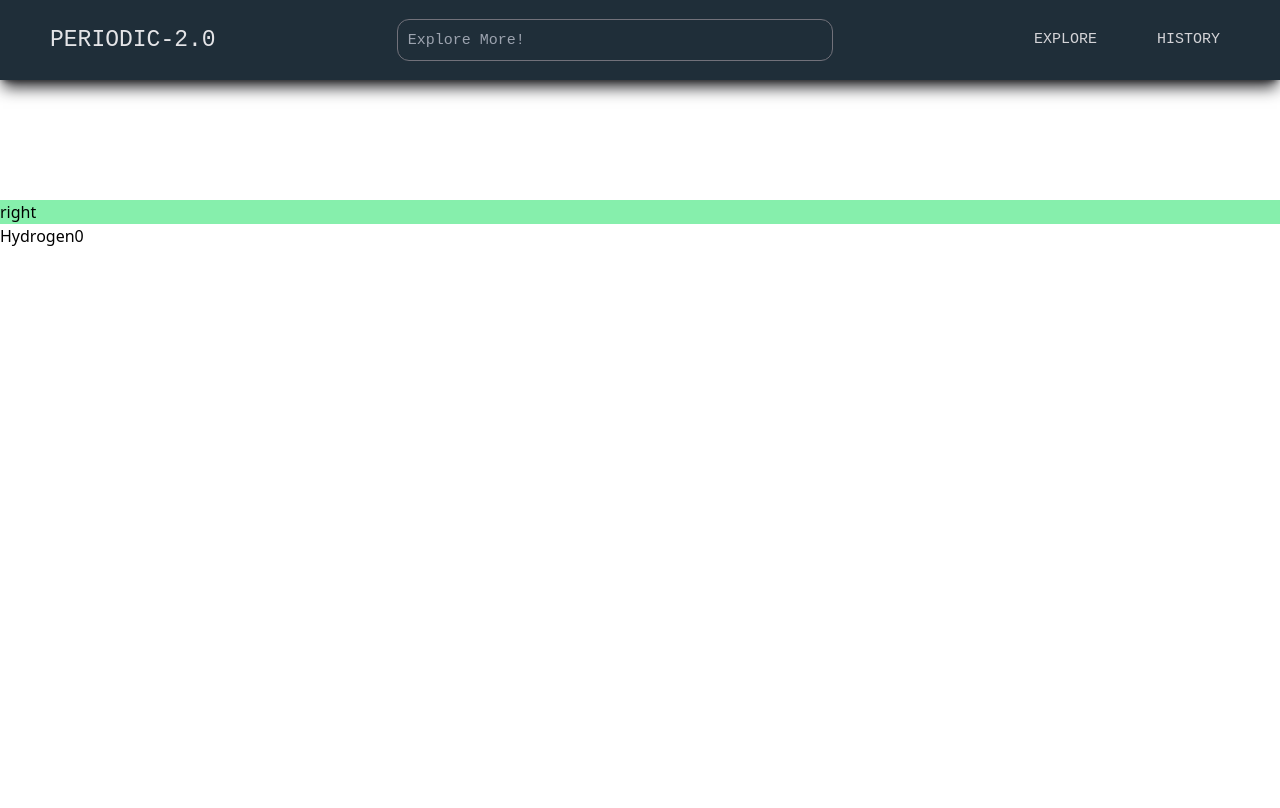
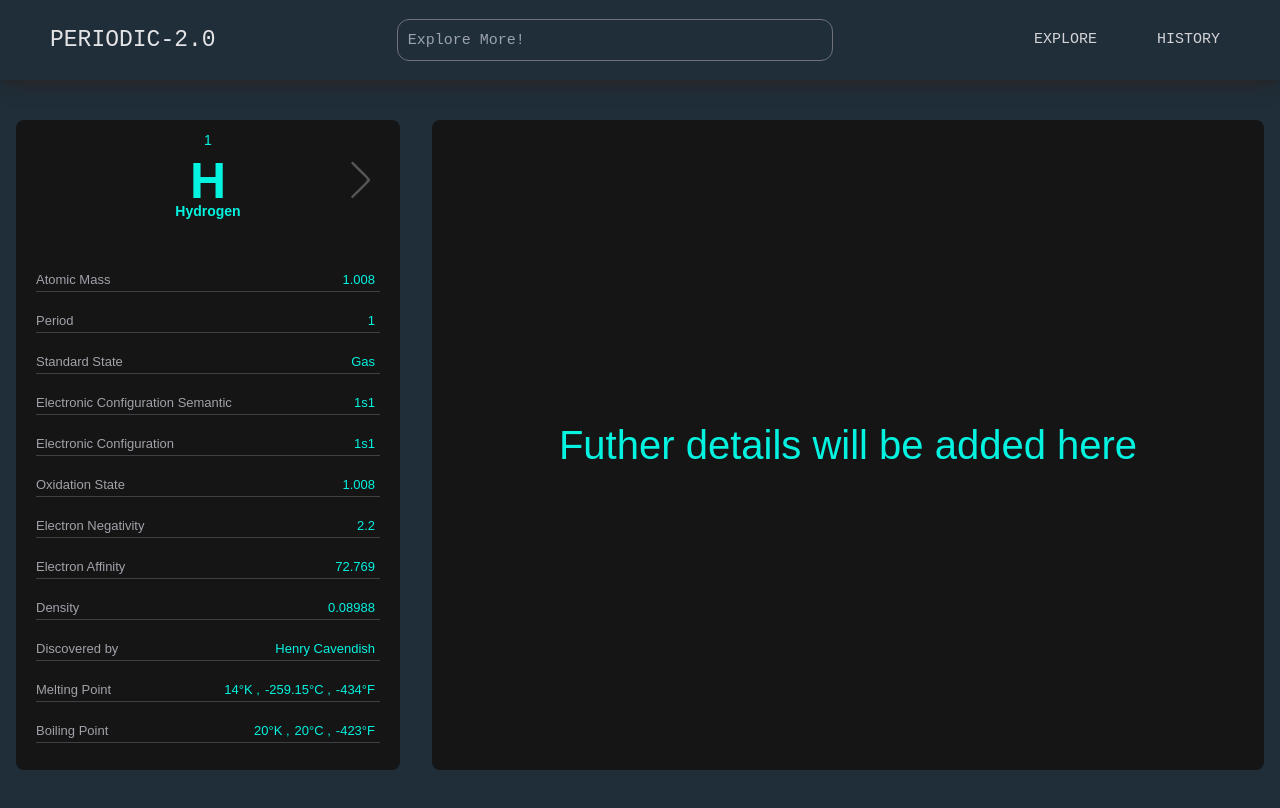
Before and after one commit to priyanshu082/periodix, a Next.js app: page /elementpage in a window 1280 px wide. Shown: the top 808 px of the page. Built offline with nearby package versions, Linux system fonts and the light colour scheme.

Commit message:
element page is compelte

```diff
--- a/src/app/elementpage/page.jsx
+++ b/src/app/elementpage/page.jsx
@@ -1,49 +1,14 @@
 'use client'
-import { myDebounce } from '@/utils/debounce'
-import  {usePeriodicTable}  from '../../useContext/UseContext'
-import React, { useState } from 'react'
+import ElementDetail from '@/components/ElementDetail'
+import React from 'react'
+
 
 const Page = () => {
-
-
-    const [tableData,element,setElement,number,setNumber]=usePeriodicTable()
-
-
-    const updateElement=(number)=>{
-        setElement(tableData[number])
-    }
-
-
-
-    console.log(number)
-     console.log(element)
-     console.log(tableData[number])
-
-    return (
-      <div className='pt-[200px]'>
-        <div
-        className={`${number===0 ? "hidden" : "flex"} bg-yellow-300`}
-        onClick={() => setNumber(prevNumber => {
-            const newNumber = prevNumber - 1;
-            updateElement(newNumber);
-            return newNumber;
-        })}
-        >
-            left
-        </div>
-        <div
-        className={`${number===117 ? "hidden" : "flex"} bg-green-300`}
-        onClick={() => setNumber(prevNumber => {
-            const newNumber = prevNumber + 1;
-            updateElement(newNumber);
-            return newNumber;
-        })}        >
-            right
-        </div>
-        {element.name}
-            {number}
-      </div>
-    )
+  return (
+    <div className='flex flex-row py-[120px] bg-[#1f2e39] justify-center gap-8'>
+        <ElementDetail/>
+    </div>
+  )
 }
 
 export default Page
--- /dev/null
+++ b/src/components/ElementDetail.jsx
@@ -0,0 +1,134 @@
+'use client'
+import  {usePeriodicTable}  from '../useContext/UseContext'
+import React, { useState } from 'react'
+import arrow from '../../public/next.svg'
+import Image from 'next/image'
+import { ElementData, colorCode } from '@/utils/utils'
+
+const ElementDetail = () => {
+
+
+    const [tableData,element,setElement,number,setNumber]=usePeriodicTable()
+
+
+    const updateElement=(number)=>{
+        setElement(tableData[number])
+    }
+
+    console.log(element)
+
+    return (
+
+     <div className='flex flex-row w-full justify-around'>
+{/* left section */}
+      <div
+      className='w-[30%] h-[650px] bg-[#151515] rounded-lg'>
+
+
+        {/* upper section */}
+        <div className='flex flex-row justify-around text-white py-[10px] poppins '>
+
+{number!==0 ? (  <div
+        className={` w-[50px] rotate-180 flex justify-center items-center cursor-pointer`}
+        onClick={() => setNumber(prevNumber => {
+            const newNumber = prevNumber - 1;
+            updateElement(newNumber);
+            return newNumber;
+        })}
+        >
+           <Image src={arrow} />
+        </div>)
+        :
+        (<div
+            className={`opacity-0 w-[50px] rotate-180 flex justify-center items-center`}
+            >
+               <Image src={arrow} />
+            </div>)}
+
+
+      {/* element detail */}
+            <div
+            style={{
+                color:colorCode[element.category]
+            }}
+            className='text-white text-[14px] text-center flex flex-col justify-center items-center w-[50%]'>
+                <div className='w-fit px-[25px] hover:scale-110 transition-all duration-300 ease-in-out cursor-pointer'>
+                <p>{element.number}</p>
+                <div className='leading-[30px] pt-[15px]'>
+                <p className='text-[50px] font-bold'>{element.symbol}</p>
+                <p className='font-bold'>{element.name}</p>
+                </div>
+                </div>
+
+            </div>
+
+
+{number!==117 ? (  <div
+        className={` w-[50px] flex justify-center items-center cursor-pointer`}
+        onClick={() => setNumber(prevNumber => {
+            const newNumber = prevNumber + 1;
+            updateElement(newNumber);
+            return newNumber;
+        })}
+        >
+           <Image src={arrow}/>
+        </div>):( <div
+        className={`opacity-0 w-[50px] flex justify-center items-center`}
+
+        >
+           <Image src={arrow}/>
+        </div>)}
+
+        </div>
+
+        {/* lower section */}
+        <div
+        style={{
+            color:colorCode[element.category]
+        }}
+        className=' w-[100%] px-[20px] poppins pt-[15px] '>
+
+        {ElementData.map((data)=>(
+    <div key={data.id} className='flex flex-row justify-between border-b-[0.5px] border-zinc-700 mt-[18.5px] pb-[2px] text-[13px]'>
+    <span className='text-zinc-400 '>{data.name}</span>
+    <span className='pr-[5px]'>{element[data.detail]}</span>
+    </div>
+        ))}
+
+    <div className='flex flex-row justify-between border-b-[0.5px] border-zinc-700 mt-[18.5px] pb-[2px] text-[13px]'>
+    <span className='text-zinc-400 '>Melting Point</span>
+    <div>
+    <span className='pr-[5px]'>{Math.round(element.melt)}°K ,</span>
+    <span className='pr-[5px]'>{Math.round(element.melt)-273.15}°C ,</span>
+    <span className='pr-[5px]'>{Math.round((element.melt - 273.15) * 1.8) + 32}°F</span>
+    </div>
+    </div>
+
+    <div className='flex flex-row justify-between border-b-[0.5px] border-zinc-700 mt-[18.5px] pb-[2px] text-[13px]'>
+    <span className='text-zinc-400 '>Boiling Point</span>
+    <div>
+    <span className='pr-[5px]'>{Math.round(element.boil)}°K ,</span>
+    <span className='pr-[5px]'>{Math.round(element.boil)}°C ,</span>
+    <span className='pr-[5px]'>{Math.round((element.boil - 273.15) * 1.8) + 32}°F</span>
+    </div>
+    </div>
+
+        </div>
+
+      </div>
+
+      {/* rightsection */}
+
+      <div
+      style={{
+        color:colorCode[element.category]
+      }}
+
+      className='w-[65%] h-[650px] bg-[#151515] rounded-lg text-[40px] poppins flex flex-col justify-center items-center'>
+        Futher details will be added here
+      </div>
+        </div>
+    )
+}
+
+export default ElementDetail
--- a/src/components/Navabr.jsx
+++ b/src/components/Navabr.jsx
@@ -4,6 +4,7 @@ import SearchElementCard from "./SearchElementCard";
 
 import { myDebounce } from "@/utils/debounce";
 import { usePeriodicTable } from "../useContext/UseContext";
+import Link from "next/link";
 
 const Navabr = () => {
   const data = require("../utils/data.json");
@@ -44,9 +45,14 @@ const Navabr = () => {
       {/* navbar content  */}
       <div className=" flex flex-row justify-between items-center pr-[40px]">
         {/* logo */}
+        <Link
+        href='/'
+        >
         <div className="h-[60px] w-fit text-[23px] text-center flex justify-center items-center ml-[50px]">
           PERIODIC-2.0
         </div>
+        </Link>
+
 
         {/* searchbar */}
         <div className="flex flex-row items-center border-[0.5px] border-zinc-500 rounded-xl pr-[10px]">
@@ -90,7 +96,9 @@ const Navabr = () => {
         <div className="mt-[20px] w-[100%] h-[420px]">
           <div className="w-[100%] h-[90%] overflow-scroll scrollbar-hide">
             {filterData.map((data, key) => (
-              <div
+              <Link
+              href='/elementpage'>
+                 <div
               onClick={()=>setNumber(prevNumber=>{
                 const newNumber=data.number-1;
                 updateElement(newNumber);
@@ -100,6 +108,8 @@ const Navabr = () => {
               key={key} className="">
                 <SearchElementCard data={data} />
               </div>
+              </Link>
+
             ))}
           </div>
         </div>
--- a/src/utils/utils.js
+++ b/src/utils/utils.js
@@ -80,3 +80,19 @@ export const bottom=[
 export const left=[3,11,19,37,55,87,57,89]
 
 export const right=[10,18,36,54,86,118,71,103]
+
+export const ElementData=[
+  {id:1 , name:"Atomic Mass" , detail:"atomic_mass"},
+  {id:15, name:"Period" , detail:"period"},
+  {id:2 , name:"Standard State" , detail:"phase"},
+  {id:3 , name:"Electronic Configuration Semantic" , detail:"electron_configuration_semantic"},
+  {id:3 , name:"Electronic Configuration" , detail:"electron_configuration"},
+  {id:4 , name:"Oxidation State" , detail:"atomic_mass"},
+  {id:5 , name:"Electron Negativity" , detail:"electronegativity_pauling"},
+  {id:8 , name:"Electron Affinity" , detail:"electron_affinity"},
+
+  {id:11 ,name:"Density" , detail:"density"},
+  {id:13, name:"Discovered by" , detail:"discovered_by"},
+
+
+]
```
Also changed, not shown: public/next.svg (added).
